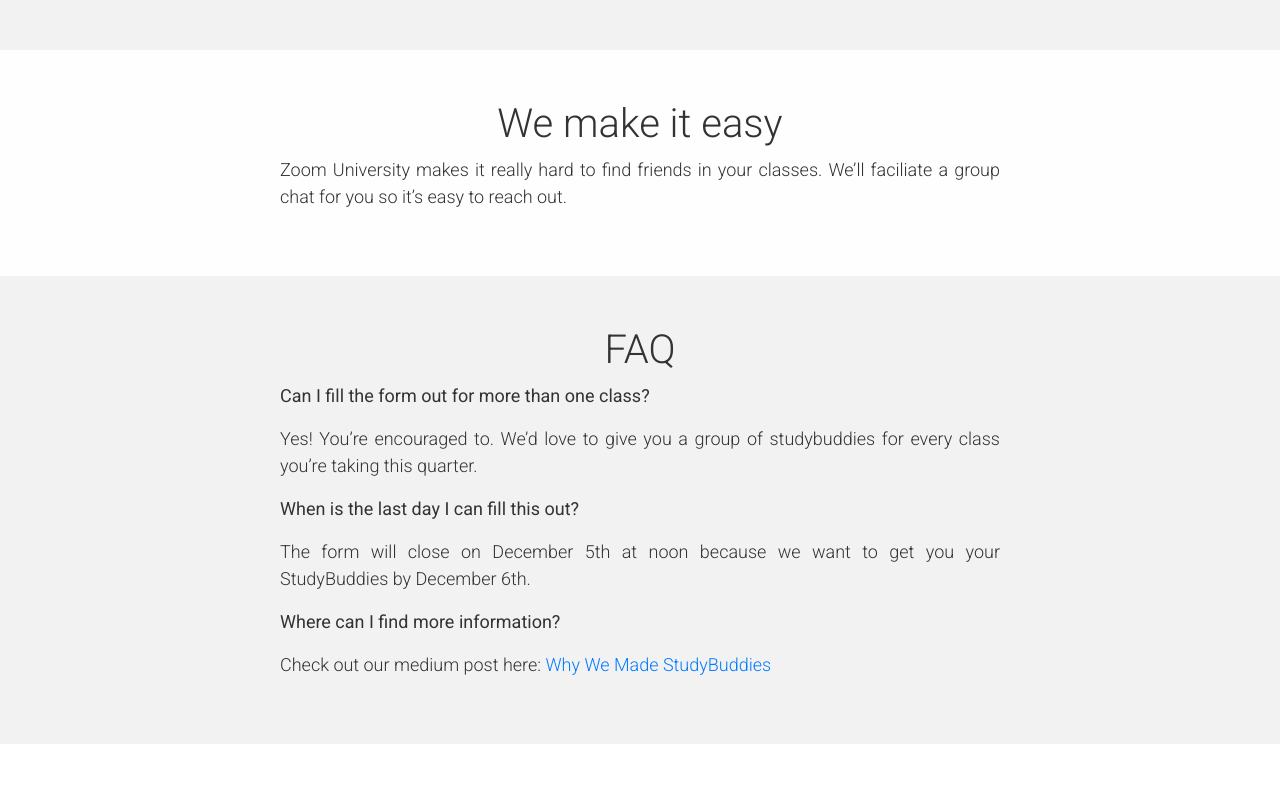
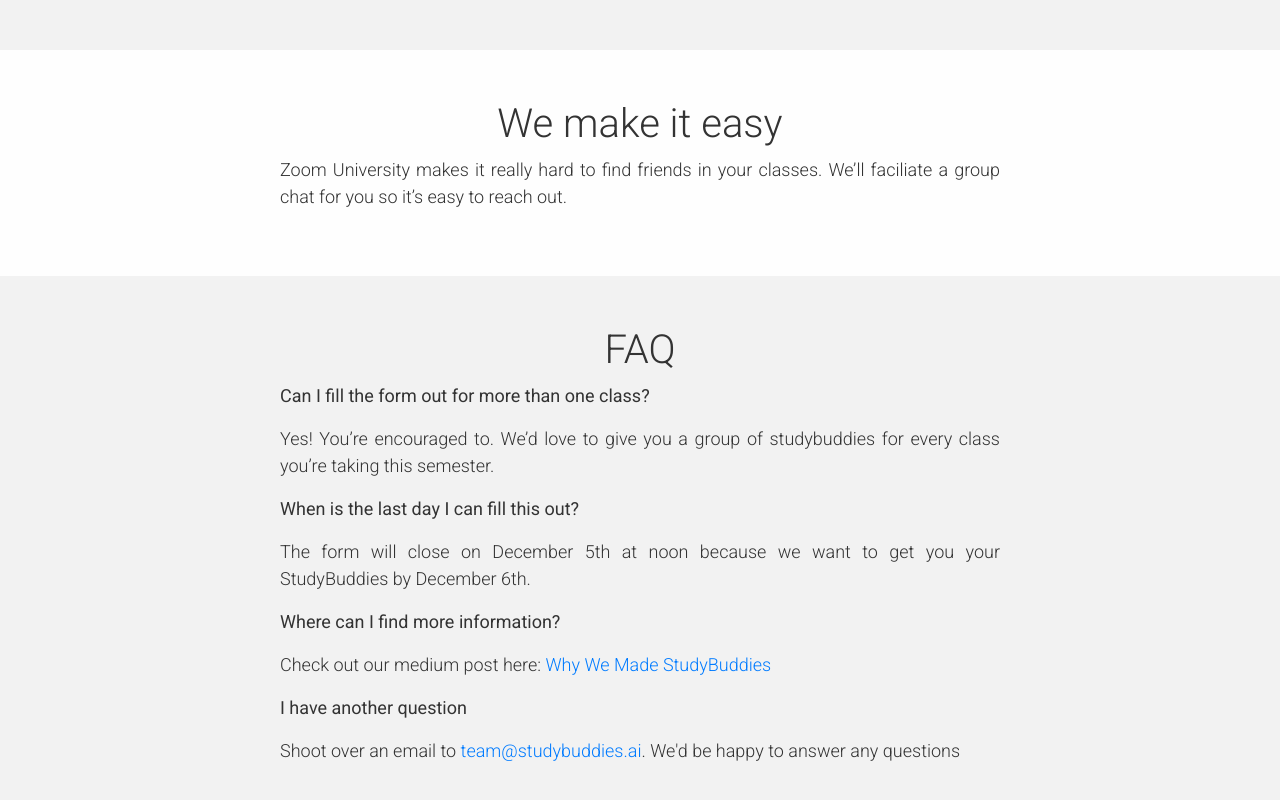
Before and after one commit to vjindal0112/studyBuddy, a React (Create React App) app: page /home in a window 1280 px wide. Shown: the part 1221-2021 px from the top of the page. Before the commit the page ends 1965 px from the top, so only its background shows below. Built offline with nearby package versions, Linux system fonts and the light colour scheme; no server answers.

Commit message:
add email to bottom of FAQ

```diff
--- a/src/pages/Home.js
+++ b/src/pages/Home.js
@@ -108,7 +108,8 @@
           </UserCount>
           <div>Wolverines</div>
         </div>
-        <Button href="/form"
+        <Button
+          href="/form"
           onClick={() => {
             ReactGA.event({
               category: "Navigation",
@@ -173,7 +174,7 @@
           </p>
           <p>
             Yes! You’re encouraged to. We’d love to give you a group of
-            studybuddies for every class you’re taking this quarter.
+            studybuddies for every class you’re taking this semester.
           </p>
           <p>
             <b>When is the last day I can fill this out?</b>
@@ -191,6 +192,14 @@
               Why We Made StudyBuddies
             </a>
           </p>
+          <p>
+            <b>I have another question</b>
+          </p>
+          <p>
+            Shoot over an email to{" "}
+            <a href="mailto:team@studybuddies.ai">team@studybuddies.ai</a>. We'd
+            be happy to answer any questions
+          </p>
         </TextDiv>
       </Section>
     </>
```
